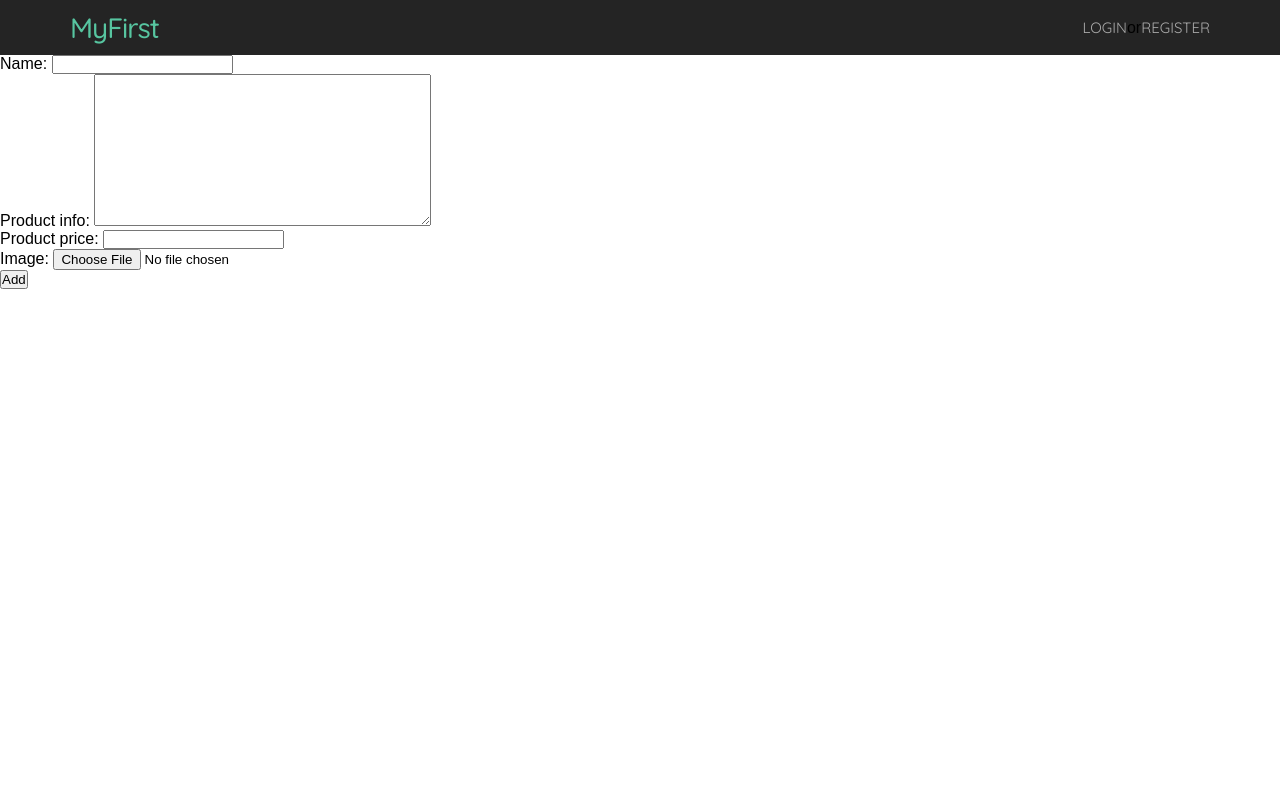
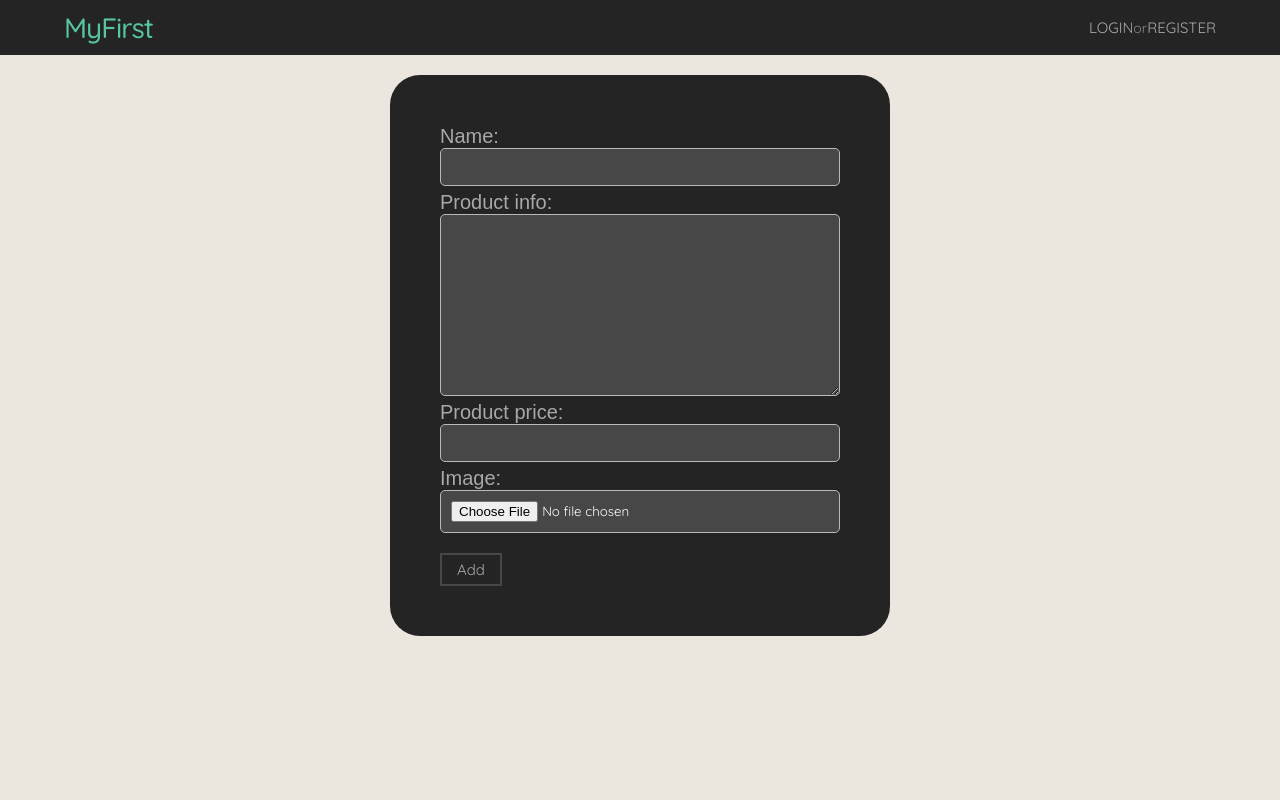
Before and after one commit to Ararat01/GITC-backend, a Django app: page /main/save/ in a window 1280 px wide. Run offline with Django 3.2, Linux system fonts and the light colour scheme.

Commit message:
design updates

```diff
--- a/tiko/static/css/style.css
+++ b/tiko/static/css/style.css
@@ -4,10 +4,17 @@
 	padding: 0;
 	font-family: sans-serif;
 }
+body {
+	background-color: #ebe7df;
+}
+.container {
+	width: 90%;
+	margin: 0 auto;
+}
 .toolbar {
 	display: flex;
 	justify-content: space-between;
-	padding: 15px 70px;
+	padding: 15px 5%;
 	align-items: center;
 	background-color: #242424;
 }
@@ -25,6 +32,199 @@
 	line-height: 25px;
 	color: #a8a8a8;
 	font-family: "Quicksand";
+	text-decoration: none;
+	transition: .2s;
+}
+.toolbar a:hover {
+	color: #868686;
+}
+.toolbar span {
+	font-size: 14px;
+	color: #868686;
+	font-family: "Quicksand";
+}
+.list_form {
+	max-width: 500px;
+	background-color: #242424;
+	border-radius: 30px;
+	padding: 50px;
+	margin: 20px auto;
+}
+.list_form input, form textarea {
+	width: 100%;
+	max-width: 100%;
+	padding: 10px;
+	background-color: #474747 !important;
+	border: 1px solid rgb(185, 185, 185);
+	border-radius: 5px;
+	margin-bottom: 5px;
+	color: white;
+	font-family: "Quicksand";
+}
+.list_form textarea {
+	min-width: 100%;
+}
+.list_form input:focus, form textarea:focus {
+	outline: none;
+}
+.list_form label {
+	color: #a8a8a8;
+	font-size: 20px;
+}
+.list_form ul li {
+	color: #ff3838;
+	font-size: 8px;
+	list-style: none;
+	margin: 5px 0;
+}
+.list_form button {
+	margin-top: 15px;
+	cursor: pointer;
+	background-color: transparent;
+	font-size: 15px;
+	padding: 5px 15px;
+	color: #a8a8a8;
+	font-family: "Quicksand";
+	border: 2px solid #474747;
+	transition: 0.3s;
+}
+.list_form button:hover {
+	background-color: #474747;
+	color: #242424;
+	text-shadow: 0px 0px 5px white;
+}
+.list__products_h2 {
+	font-size: 35px;
+	color: #242424;
+	font-family: "Quicksand";
+	margin: 15px 15px 15px 0;
+}
+.prod_list {
+	display: flex;
+	justify-content: space-evenly;
+	flex-wrap: wrap;
+}
+.prod_list .prod_list_item {
+	width: 300px;
+	margin: 15px;
+	overflow: hidden;
+	background-color: #ffffff;
+	position: relative;
+}
+.prod_list .prod_list_item img {
+	width: 100%;
+	height: 200px;
+	object-fit: cover;
+	object-position: center;
+	transition: 0.3s;
+}
+.prod_list .prod_list_item .div_img {
+	height: 200px;
+	overflow: hidden;
+}
+.prod_list .prod_list_item img:hover {
+	transform: scale(1.1);
+}
+.prod_list .prod_list_item a {
+	font-size: 25px;
+	color: #242424;
+	font-family: "Quicksand";
+}
+.prod_list .prod_list_item .list_item_name {
+	padding: 10px 10px 10px 100px;
+	overflow: hidden;
+}
+.price {
+	position: absolute;
+	bottom: 0;
+	left: 0;
+	width: 90px;
+	height: 90px;
+	padding-top: 30px;
+	background-color: #57c5a0;
 	text-align: center;
+	font-size: 15px;
+	line-height: 25px;
+	color: #ffffff;
+	font-weight: bold;
+	font-family: "Quicksand";
+}
+
+.addnew {
+	margin-top: 15px;
+	cursor: pointer;
+	background-color: #242424;
+	font-size: 20px;
+	padding: 5px 15px;
+	color: #a8a8a8;
+	font-family: "Quicksand";
+	transition: 0.3s;
 	text-decoration: none;
+	border: none;
+	font-weight: 500;
 }
+.addnew:hover {
+	background-color: #474747;
+}
+
+.detail {
+	display: flex;
+	padding-top: 100px;
+	padding-bottom: 20px;
+}
+@media screen and (max-width:768px) {
+	.detail {
+		flex-direction: column;
+	}
+}
+.detail .img_prev {
+	width: 40%;
+	margin-right: 20px;
+	min-width: 280px;
+}
+.detail .img_prev img {
+	width: 100%;
+}
+.det_name {
+	font-size: 40px;
+	color: #242424;
+	font-family: "Quicksand";
+	text-transform: capitalize;
+	font-weight: 600;
+	margin-bottom: 15px;
+}
+.det_info {
+	font-size: 20px;
+	max-width: 400px;
+	overflow: hidden;
+	margin-bottom: 10px;
+	color: #242424;
+	font-family: "Quicksand";
+}
+.det_price {
+	font-size: 25px;
+	color: #57c5a0;
+	font-family: "Quicksand";
+	margin-bottom: 10px;
+	text-shadow: 0px 0px 1px black;
+}
+.actions {
+	display: flex;
+}
+
+.actions a, .actions button {
+	cursor: pointer;
+	background-color: #242424;
+	font-size: 20px;
+	padding: 5px 15px;
+	color: #a8a8a8;
+	font-family: "Quicksand";
+	transition: 0.3s;
+	text-decoration: none;
+	border: none;
+	font-weight: 500;
+	margin-left: 5px;
+}
+.actions a:hover, .actions button:hover {
+	background-color: #474747;
+}
--- a/tiko/templates/base.html
+++ b/tiko/templates/base.html
@@ -13,8 +13,8 @@
 </head>
 <body>
     {% include 'header.html' %}
-
-    {% block content %}{% endblock %}
-
+    <div class="container">
+        {% block content %}{% endblock %}
+    </div>
 </body>
 </html>
--- a/tiko/templates/header.html
+++ b/tiko/templates/header.html
@@ -2,7 +2,7 @@
 <div class="toolbar">
     {% if not request.user.is_authenticated %}
         <div><h2><a href="{% url 'main' %}">MyFirst</a></h2></div>
-        <div><a href="{% url 'login' %}">LOGIN</a>or<a href="#">REGISTER</a></div>
+        <div><a href="{% url 'login' %}">LOGIN</a><span>or</span><a href="#">REGISTER</a></div>
     {% else %}
         <div><h2><a href="{% url 'main' %}">MyFirst</a></h2></div>
         <div><a href="{% url 'logout' %}">LOG OUT</a></div>
--- a/tiko/templates/login.html
+++ b/tiko/templates/login.html
@@ -2,8 +2,8 @@
 {% load static %}
 {% block title %}Title{% endblock %}
 {% block content %}
-{{form.errors}}
-    <form action="" method="POST">
+
+    <form class="list_form" action="" method="POST">
         {% csrf_token %}
         <div>
             {{ form.username.label_tag }} {{ form.username }}
@@ -12,7 +12,7 @@
         <div>
             {{ form.password.label_tag }} {{ form.password }}
         </div>
-        <br>
+        {{form.non_field_errors}}
         <button type="submit">LOGIN</button>
     </form>
 {% endblock %}
--- a/tiko/templates/update.html
+++ b/tiko/templates/update.html
@@ -3,6 +3,5 @@
 {% block title %}Title{% endblock %}
 
 {% block content %}
-
     {% include 'form.html' with submit='Update' %}
 {% endblock %}
```
Also changed, not shown: tiko/templates/detail.html (+11 -7 lines), tiko/templates/list.html (+17 -6 lines).
